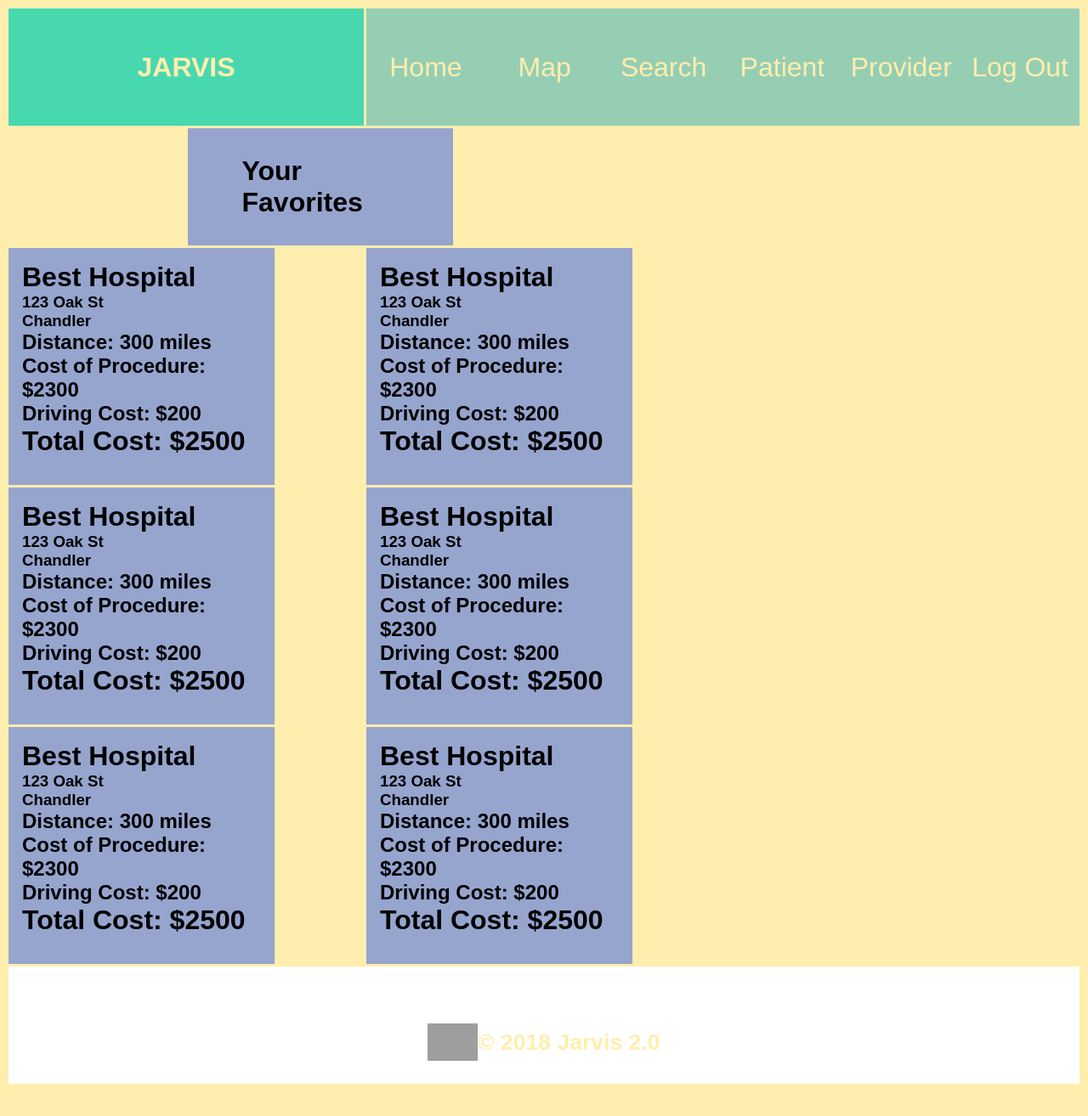
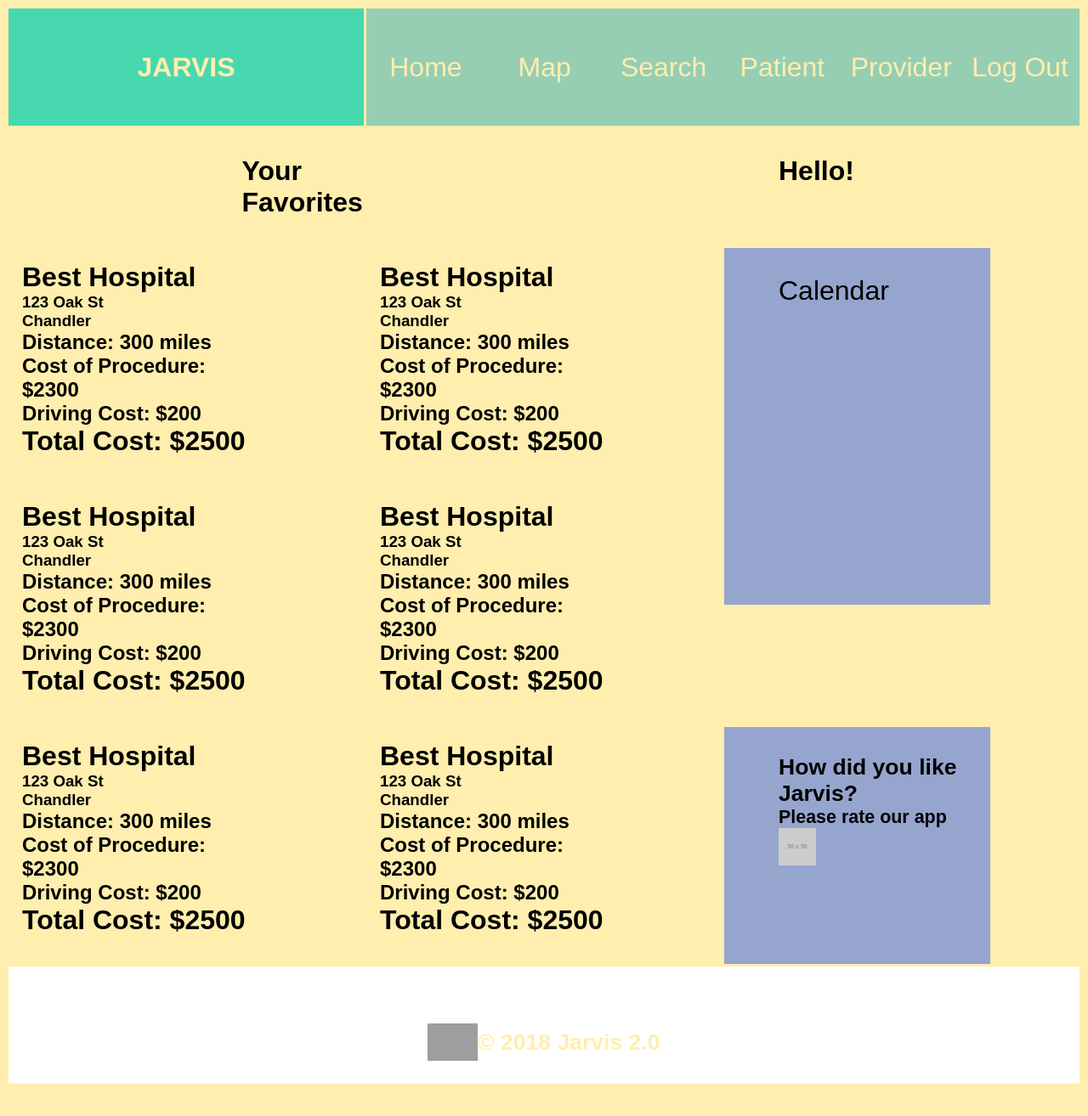
Before and after one commit to beckymcclain8/Jarvis2.0, a React (Create React App) app in the folder jarvis2.0/: page /1/patient in a window 1280 px wide. Shown: the top 1314 px of the page at 85% size. Built offline with nearby package versions, Linux system fonts and the light colour scheme; grey boxes are pictures that could not be loaded.

Commit message:
calendar and ratings placeholder added

```diff
--- a/jarvis2.0/src/components/Calender/Calender.js
+++ b/jarvis2.0/src/components/Calender/Calender.js
@@ -4,7 +4,7 @@ import "../../App.css";
 import "../../index.css";
 
 const Calender = props => {
-  return <div className="calender">Calender</div>;
+  return <div className="calender">Calendar</div>;
 };
 
 export default Calender;
--- a/jarvis2.0/src/components/Calender/index.js
+++ b/jarvis2.0/src/components/Calender/index.js
@@ -1 +1 @@
-export { default } from "./Calendar";
+export { default } from "./Calender";
--- a/jarvis2.0/src/components/StarVotes/StarVote.js
+++ b/jarvis2.0/src/components/StarVotes/StarVote.js
@@ -4,7 +4,12 @@ import "../../App.css";
 import "../../index.css";
 
 const StarVote = props => {
-  return <img src="http://via.placeholder.com/50x50" className="starVote" />;
+
+  return <div className="starVote">
+  <h5>How did you like Jarvis? </h5>
+  <h6>Please rate our app</h6>
+  <img src="http://via.placeholder.com/50x50" className="starVote2" />
+  </div>
 };
 
 export default StarVote;
--- a/jarvis2.0/src/components/StarVotes/index.js
+++ b/jarvis2.0/src/components/StarVotes/index.js
@@ -1 +1 @@
-export { default } from "./StarVotes";
+export { default } from "./StarVote";
--- a/jarvis2.0/src/pages/Patient/Patient.css
+++ b/jarvis2.0/src/pages/Patient/Patient.css
@@ -19,6 +19,21 @@ body {
 .header {
   grid-column: 1/5;
   grid-row: 1/2;
+}
+
+.calender {
+  grid-column: 9/12;
+  grid-row: 3/6;
+}
+
+#greeting {
+  grid-column: 9/12;
+  grid-row: 2/3;
+}
+
+.starVote {
+  grid-column: 9/12;
+  grid-row: 7/9;
 }
 
 .googleOauth,
--- a/jarvis2.0/src/pages/Patient/Patient.js
+++ b/jarvis2.0/src/pages/Patient/Patient.js
@@ -8,7 +8,8 @@ import Header from "../../components/Header";
 import Result from "../../components/Result";
 // import Feature from "../../components/Feature";
 import Footer from "../../StaticComponents/Footer";
-
+import Calender from "../../components/Calender";
+import StarVote from "../../components/StarVotes";
 
 class Patient extends Component {
   matches = () => {
@@ -22,6 +23,9 @@ class Patient extends Component {
         <Navbar />
         <Header />
         <h1 id="fav">Your Favorites</h1>
+        <h1 id="greeting">Hello!</h1>
+        <Calender />
+        <StarVote />
         <Result
         className = "result-a"
         hospital = {"Best Hospital"}
--- a/jarvis2.0/src/pages/Patient/PatientStyle.css
+++ b/jarvis2.0/src/pages/Patient/PatientStyle.css
@@ -7,9 +7,16 @@
 
 #fav {
   padding: 1em 1em 1em 2em;
-  background-color: #96a5ce;
+  /* background-color: #96a5ce; */
   color: black;
   font-size: 200%;
+}
+
+#greeting {
+    padding: 1em 1em 1em 2em;
+    /* background-color: #96a5ce; */
+    color: black;
+    font-size: 200%;
 }
 
 .result-a,
@@ -19,6 +26,23 @@
 .result-e,
 .result-f {
   padding: 1em;
+  /* background-color: #96a5ce; */
+  color: black;
+}
+
+.calender {
+  padding: 1em 1em 1em 2em;
   background-color: #96a5ce;
   color: black;
+  font-size: 200%;
 }
+.calender h5, h6 {
+  color: black;
+}
+
+.starVote {
+  padding: 1em 1em 1em 2em;
+  background-color: #96a5ce;
+  color: black;
+  font-size: 200%;
+}
```
